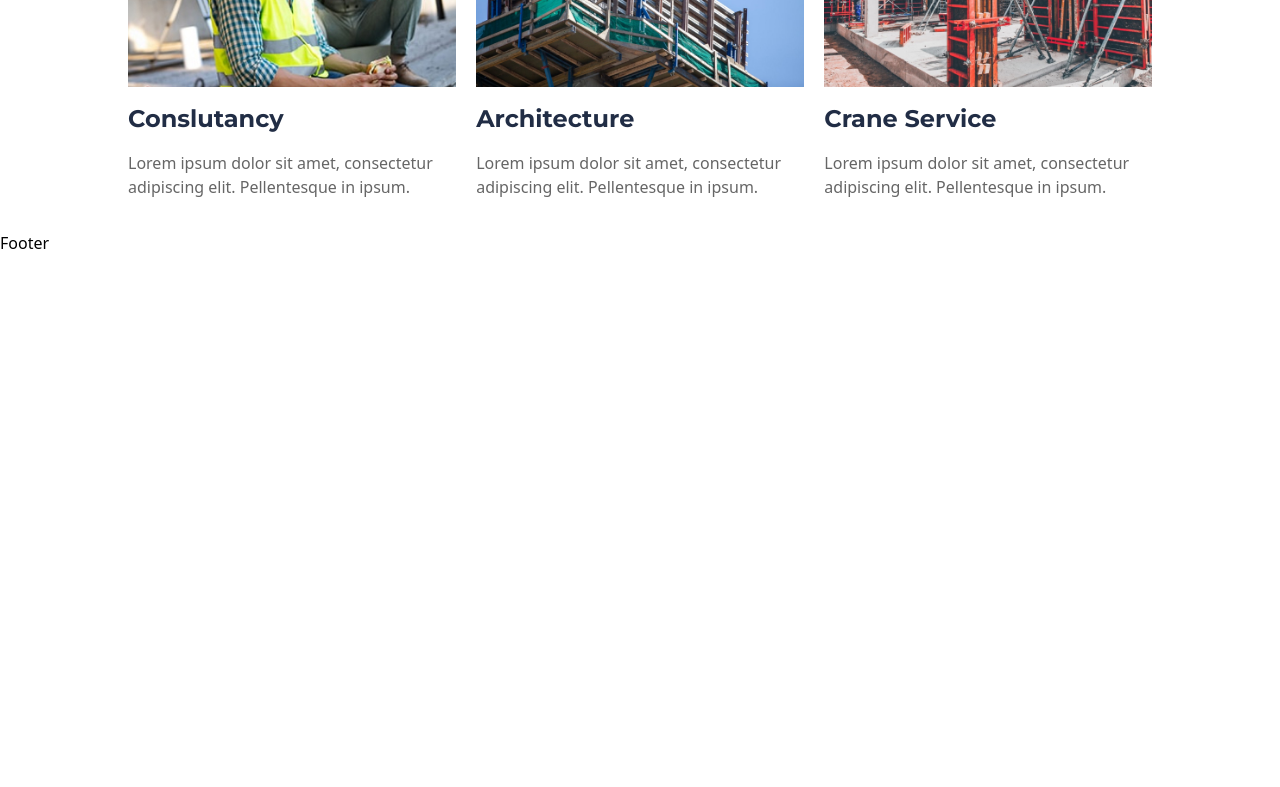
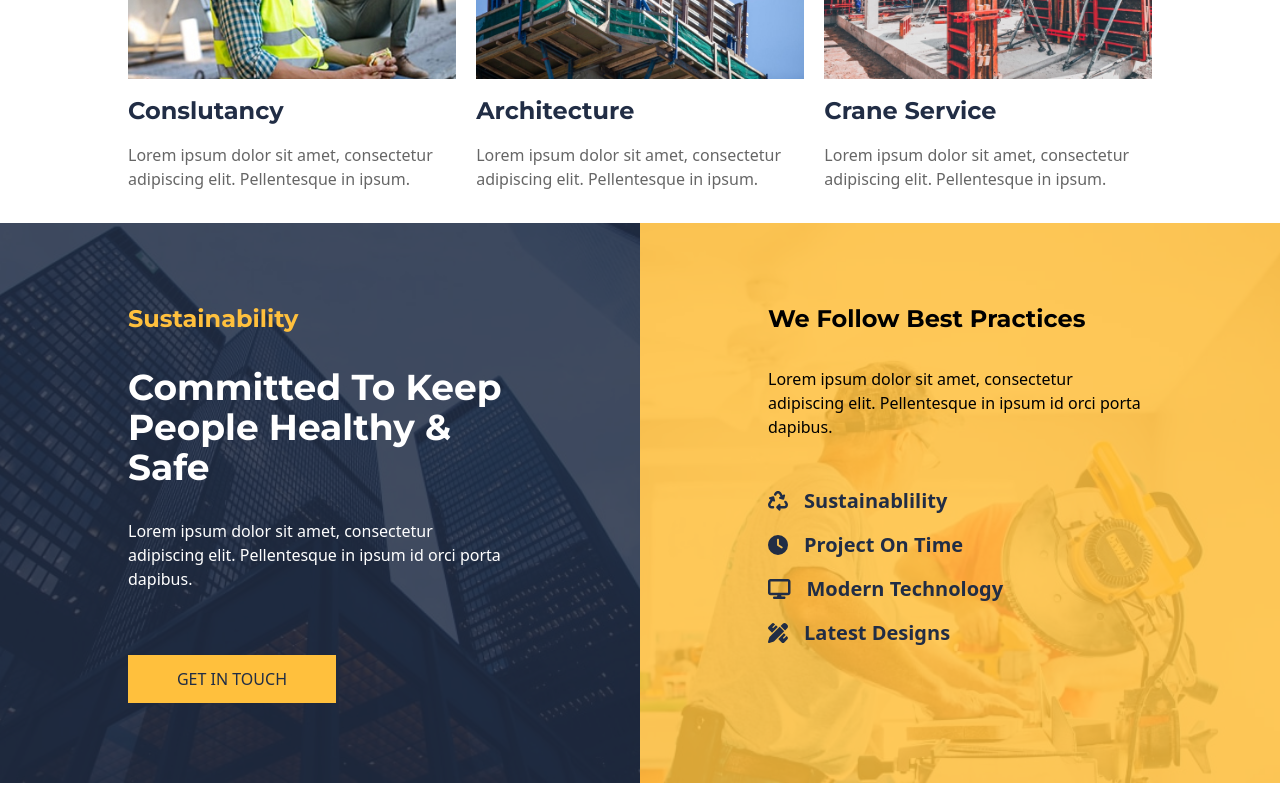
Before and after one commit to ib-ahmedd/urban_nest, a Next.js app: page / in a window 1280 px wide. Shown: the part 2000-2787 px from the top of the page. Before the commit the page ends 2255 px from the top, so only its background shows below. Built offline with nearby package versions, Linux system fonts and the light colour scheme; a web font is replaced by a local one.

Commit message:
complete home page sustainability section

```diff
--- a/app/components/Hero.tsx
+++ b/app/components/Hero.tsx
@@ -2,7 +2,7 @@ import Link from "next/link";
 
 function Hero() {
   return (
-    <section className="hero width_parent h-screen xl:h-[120vh] bg-home-hero-bg bg-cover bg-center bg-no-repeat">
+    <section className="overlay width_parent h-screen xl:h-[120vh] bg-home-hero-bg bg-cover bg-center bg-no-repeat">
       <div className="width_container h-full flex flex-col gap-12 md:gap-12 mt-32 md:mt-52 xl:mt-64 z-10">
         <p className="text-site-yellow build">Build Your Dream</p>
         <h1>Vision Got Larger</h1>
--- a/app/components/StatModal.tsx
+++ b/app/components/StatModal.tsx
@@ -7,7 +7,7 @@ function StatsModal() {
   return (
     <article className="flex flex-col md:flex-row xl:-mt-40 w-full xl:w-4/5">
       <div className="md:flex-1 flex flex-col gap-8 p-8 md:p-12 shrink bg-site-yellow z-20">
-        <p className="build">Build Your Dream</p>
+        <p className="sub_heading">Build Your Dream</p>
         <p className="font-bold text-3xl md:text-5xl text-site-blue">
           25 Years Of Undefeated Success
         </p>
--- /dev/null
+++ b/app/components/Sustainability.tsx
@@ -0,0 +1,49 @@
+import { homeServicesArray, homeSusListArray } from "@constants";
+import { FontAwesomeIcon } from "@fortawesome/react-fontawesome";
+import Link from "next/link";
+
+function Sustainability() {
+  return (
+    <section className="w-full flex flex-col md:flex-row">
+      <div className="overlay w-full md:w-1/2 px-8 xl:px-[10%] py-20 gap-8 bg-home-sustainability-l-bg bg_setup">
+        <div className="flex flex-col gap-8 relative z-10">
+          <p className="sub_heading text-site-yellow">Sustainability</p>
+          <h2 className="text-white">
+            Committed To Keep People Healthy & Safe
+          </h2>
+          <p className="text-white">
+            Lorem ipsum dolor sit amet, consectetur adipiscing elit.
+            Pellentesque in ipsum id orci porta dapibus.
+          </p>
+          <Link href="/contact" className="solid_btn mt-8">
+            GET IN TOUCH
+          </Link>
+        </div>
+      </div>
+      <div className="overlay_yellow w-full md:w-1/2 px-8x xl:px-[10%] py-20 bg-home-sustainability-r-bg bg_setup">
+        <div className="flex flex-col gap-8 relative z-10">
+          <h3 className="sub_heading">We Follow Best Practices</h3>
+          <p>
+            Lorem ipsum dolor sit amet, consectetur adipiscing elit.
+            Pellentesque in ipsum id orci porta dapibus.
+          </p>
+          <ul>
+            {homeSusListArray.map((item) => (
+              <li
+                key={item.title}
+                className="text-xl font-bold text-site-blue my-4"
+              >
+                <span className="mr-4">
+                  <FontAwesomeIcon icon={item.icon} />
+                </span>
+                {item.title}
+              </li>
+            ))}
+          </ul>
+        </div>
+      </div>
+    </section>
+  );
+}
+
+export default Sustainability;
--- a/app/components/WorkWIthUs.tsx
+++ b/app/components/WorkWIthUs.tsx
@@ -8,7 +8,7 @@ function WorkWIthUs() {
     <section className="width_parent flex flex-col gap-20 items-center">
       <StatsModal />
       <div className="width_container flex flex-col gap-4">
-        <p className="build text-site-blue">Build Your Dream</p>
+        <p className="sub_heading text-site-blue">Build Your Dream</p>
         <span className="flex flex-col md:flex-row gap-4 md:gap-0 justify-between mb-8">
           <h2 className="text-site-blue">Quality Services</h2>
           <Link
--- a/app/components/index.ts
+++ b/app/components/index.ts
@@ -1,4 +1,5 @@
 import Hero from "./Hero";
 import WorkWIthUs from "./WorkWIthUs";
+import Sustainability from "./Sustainability";
 
-export { Hero, WorkWIthUs };
+export { Hero, WorkWIthUs, Sustainability };
--- a/app/globals.css
+++ b/app/globals.css
@@ -5,12 +5,16 @@
 @tailwind components;
 @tailwind utilities;
 
+.bg_setup {
+  @apply bg-center bg-no-repeat bg-cover;
+}
+
 h1 {
   @apply font-monteserat font-bold text-4xl sm:text-5xl md:text-6xl lg:text-7xl xl:text-8xl text-white;
 }
 
 h2 {
-  @apply font-monteserat font-bold text-3xl xl:text-5xl;
+  @apply font-monteserat font-bold text-3xl xl:text-4xl;
 }
 
 .width_parent {
@@ -25,19 +29,35 @@ h2 {
   @apply text-site-blue bg-site-yellow w-52 py-3 text-center;
 }
 
-.hero {
+.overlay {
+  position: relative;
+}
+.overlay_yellow {
   position: relative;
 }
 
-.hero::before {
+.overlay::before {
   content: "";
   width: 100%;
   height: 100%;
   position: absolute;
+  left: 0;
+  top: 0;
   background-color: #212d45;
   opacity: 0.85;
 }
 
-.build {
+.overlay_yellow::before {
+  content: "";
+  width: 100%;
+  height: 100%;
+  position: absolute;
+  left: 0;
+  top: 0;
+  background-color: #ffc03d;
+  opacity: 0.85;
+}
+
+.sub_heading {
   @apply font-monteserat font-bold text-2xl;
 }
--- a/app/page.tsx
+++ b/app/page.tsx
@@ -1,10 +1,11 @@
-import { Hero, WorkWIthUs } from "./components";
+import { Hero, Sustainability, WorkWIthUs } from "./components";
 
 function Home() {
   return (
     <main>
       <Hero />
       <WorkWIthUs />
+      <Sustainability />
     </main>
   );
 }
--- a/constants/index.ts
+++ b/constants/index.ts
@@ -1,3 +1,9 @@
+import {
+  faClock,
+  faDisplay,
+  faPenRuler,
+  faRecycle,
+} from "@fortawesome/free-solid-svg-icons";
 import { CardProps, NavLinkProp, StatProp } from "@types";
 
 export const navLinksArray: NavLinkProp[] = [
@@ -23,3 +29,10 @@ export const homeServicesArray: CardProps[] = [
   { image: "/images/home/services/img-5.jpg", title: "Architecture" },
   { image: "/images/home/services/img-6.jpg", title: "Crane Service" },
 ];
+
+export const homeSusListArray = [
+  { icon: faRecycle, title: "Sustainablility" },
+  { icon: faClock, title: "Project On Time" },
+  { icon: faDisplay, title: "Modern Technology" },
+  { icon: faPenRuler, title: "Latest Designs" },
+];
--- a/tailwind.config.ts
+++ b/tailwind.config.ts
@@ -12,6 +12,8 @@ module.exports = {
 
       md: "850px",
       // => @media (min-width: 768px) { ... }
+
+      slg: "950px",
 
       lg: "1024px",
       // => @media (min-width: 1024px) { ... }
@@ -31,8 +33,10 @@ module.exports = {
       },
       backgroundImage: {
         "home-hero-bg": "url('/images/home/hero/bg-img.jpg')",
-        "home-about-l-bg": "url('/images/home/about/l-bg-img.jpg')",
-        "home-about-r-bg": "url('/images/home/about/r-bg-img.jpg')",
+        "home-sustainability-l-bg":
+          "url('/images/home/sustainability/l-bg-img.jpg')",
+        "home-sustainability-r-bg":
+          "url('/images/home/sustainability/r-bg-img.jpg')",
         "about-stats-bg": "url('/images/about/stats/bg-img.jpg')",
         "generic-hero": "url('/images/generic/hero/bg-img.jpg')",
 
```
Also changed, not shown: public/images/home/sustainability/l-bg-img.jpg (renamed from public/images/home/about/l-bg-img.jpg), public/images/home/sustainability/r-bg-img.jpg (renamed from public/images/home/about/r-bg-img.jpg).
